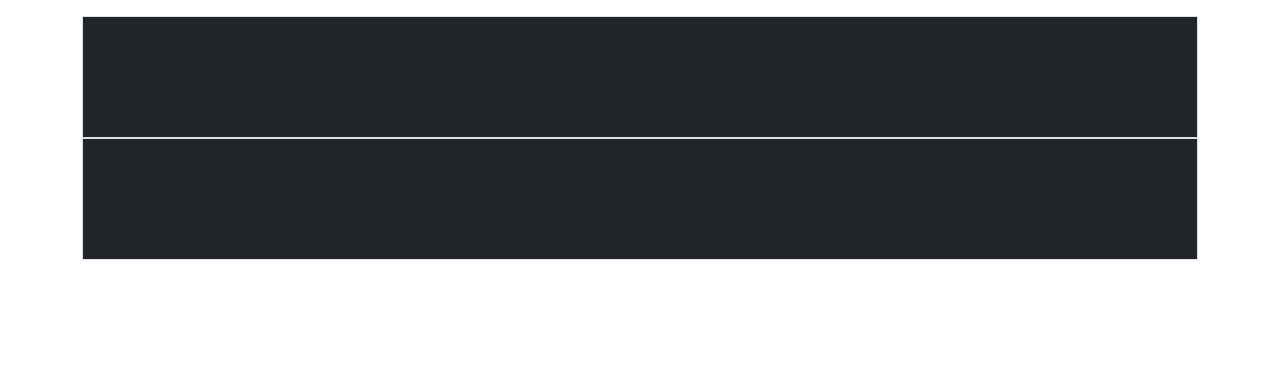
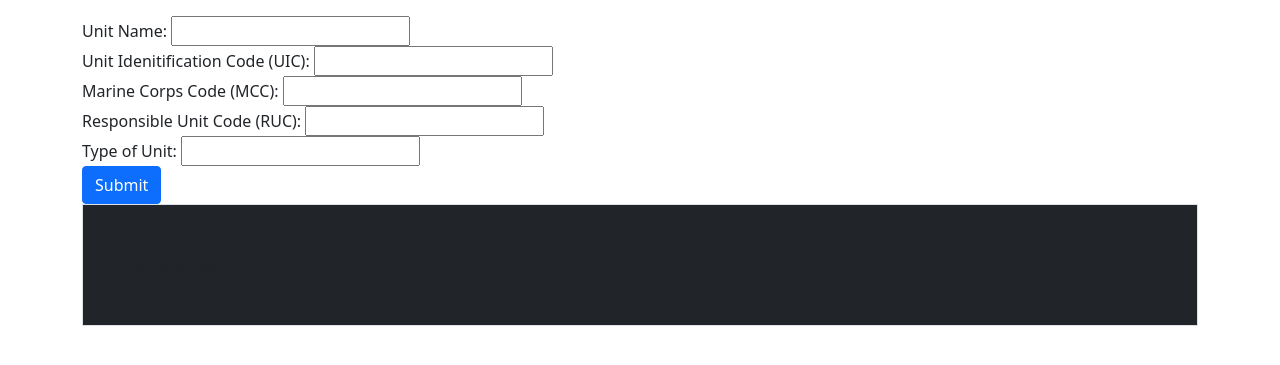
Before and after one commit to naomiwhidden/innovation_challenge_testing, a Django app: page /newunit/ in a window 1280 px wide. Shown: the part 76-441 px from the top of the page. Run offline with Django 3.2, Linux system fonts and the light colour scheme; some libraries are stand-ins or nearby versions.

Commit message:
add new unit form page

```diff
--- a/iiimef_project/settings.py
+++ b/iiimef_project/settings.py
@@ -21,7 +21,7 @@
 
 SECRET_KEY = os.environ.get("DJ_SECRET_KEY", default='Testing')
 DEBUG = os.environ.get("DJ_DEBUG", default=True)
-#ALLOWED_HOSTS = os.environ.get("DJ_ALLOWED_HOSTS")
+ALLOWED_HOSTS = ['*']
 
 # Application definition
 
--- a/redonkulator_app/templates/unit/new_unit.html
+++ b/redonkulator_app/templates/unit/new_unit.html
@@ -1 +1,28 @@
 {% extends 'base.html' %}
+
+<h3>Create New Unit</h3>
+<hr>
+
+{%block content %}
+<div class="container row-5">
+    <form action="" method="post">
+        {%csrf_token %}
+        <a>Unit Name:</a>
+        <input id="id_name" type="text" name="unit name" value="" required="">
+        <br/>
+        <a>Unit Idenitification Code (UIC):</a>
+        <input uic= "id_uic" type="text" name="" value="" required="">
+        <br/>
+        <a>Marine Corps Code (MCC):</a>
+        <input mcc= "id_mcc" type="text" name="" value="" required="">
+        <br/>
+        <a>Responsible Unit Code (RUC):</a>
+        <input ruc="id_ruc" type="text" name="" value="" required="">
+        <br/>
+        <a>Type of Unit:</a>
+        <input type="id_type" type="text" name="" value="" required="">
+        <br/>
+        <a href="/unit/{{ unt.short_name }}/" class="btn btn-primary">Submit</a>
+    </form>
+</div>
+{% endblock %}
```
Also changed, not shown: redonkulator_app/unitsform.py (added, +8 -0 lines).
